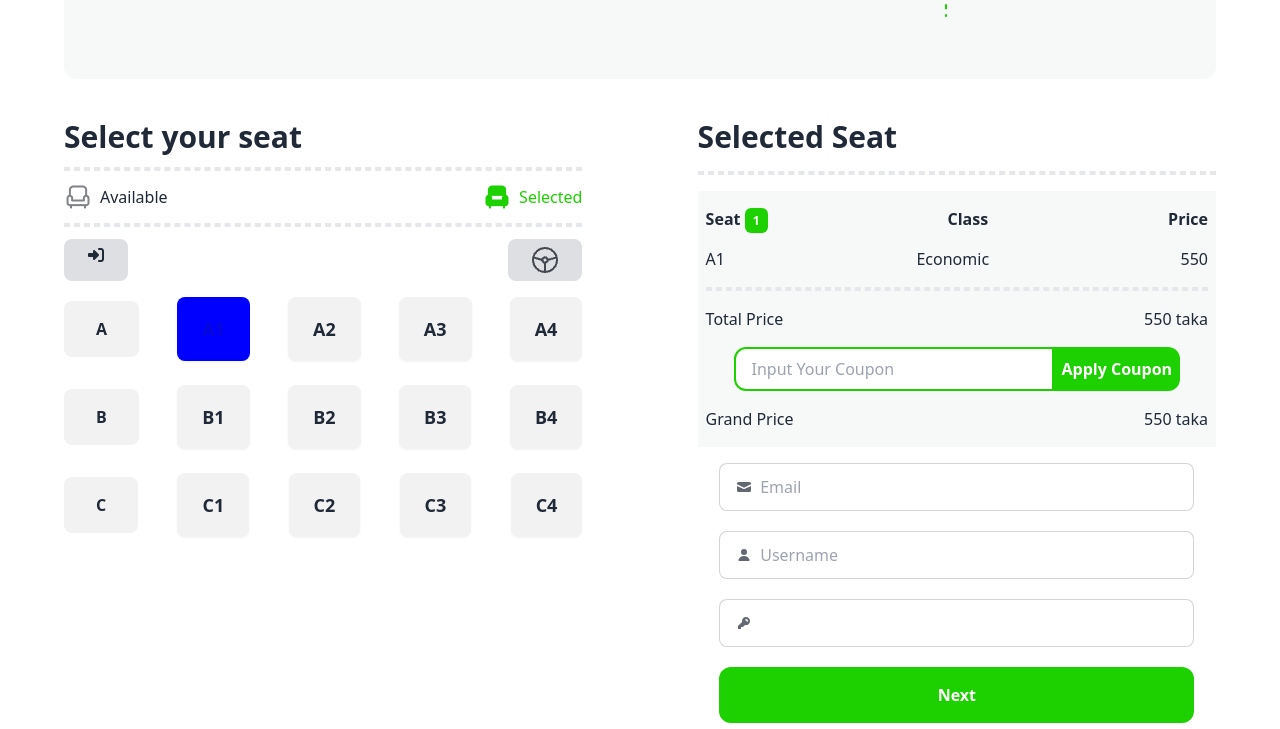
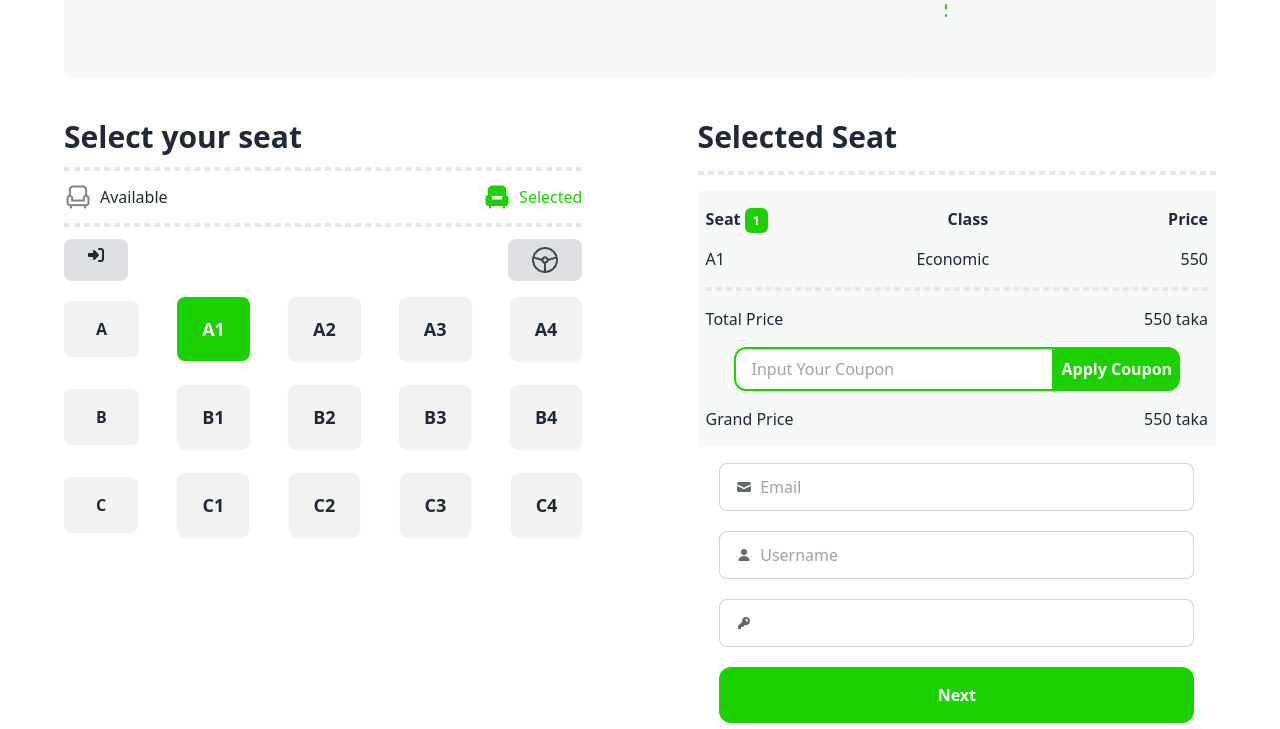
Before and after one commit to atik1099/travelgeek, a plain HTML site: page index.html in a window 1280 px wide. Both pictures are taken after a click on the button "A1". Shown: the part 1920-2649 px from the top of the page. Drawn offline with nearby package versions, Linux system fonts and the light colour scheme.

Commit message:
js fixed

```diff
--- a/index.html
+++ b/index.html
@@ -354,7 +354,7 @@
     </footer>
     <!-- footer end -->
 
-
+    <script src="scripts/scroll.js"></script>
     <script src="scripts/main.js"></script>
 </body>
 
--- a/scripts/main.js
+++ b/scripts/main.js
@@ -7,20 +7,21 @@ for (const btn of allBtn) {
         const selected = document.getElementById("selected");
 
         // disable
+
         event.target.setAttribute("disabled", false);
 
 
 
         // warning
         const limitation = getConvertedValue("selected-counter");
-        if(limitation + 1 > 4){
+        if (limitation + 1 > 4) {
             alert("You can't select more seats due to policy");
             return;
         }
 
         // coloring
-        event.target.style.backgroundColor = "blue";
-        event.target.classList.add("bg-[#1DD100]");
+        event.target.style.backgroundColor = "#1DD100";
+        event.target.style.color = "white";
 
 
 
@@ -74,16 +75,16 @@ function updateGrandTotal(status) {
     else {
         const couponCode = document.getElementById("coupon").value;
 
-        if(couponCode == "couple20"){
-            const discount = totalPrice*0.2;
+        if (couponCode == "couple20") {
+            const discount = totalPrice * 0.2;
             document.getElementById("grandtotal").innerText = totalPrice - discount;
 
         }
-        else if(couponCode == "new15"){
-            const discount = totalPrice*0.15;
+        else if (couponCode == "new15") {
+            const discount = totalPrice * 0.15;
             document.getElementById("grandtotal").innerText = totalPrice - discount;
         }
-        else{
+        else {
             alert("Please Enter Valid Coupon")
         }
     }
@@ -97,22 +98,7 @@ function getConvertedValue(id) {
 }
 
 
-// const seatLeft = getConvertedValue("seat-left");
-// const selectedCounter = getConvertedValue("selected-counter");
-
-
-
-
-// function totalCost(value){
-//     const totalPrice = getConvertedValue("total");
-//     const convertPrice = parseInt(price);
-//     const sum = totalPrice + convertPrice;
-//     document.getElementById("total").innerText = sum;
-// }
-
-
-// function getConvertedValue(id){
-//     const price = document.getElementById(id).innerText;
-//     const convertPrice = parseInt(price);
-//     return convertPrice;
-// }
+function scrollToDown() {
+    const downElement = document.getElementById('ticket');
+    downElement.scrollIntoView({ behavior: 'smooth' });
+  }
```
Also changed, not shown: scripts/practice.js (deleted, +0 -118 lines), scripts/scroll.js (deleted, +0 -25 lines).
